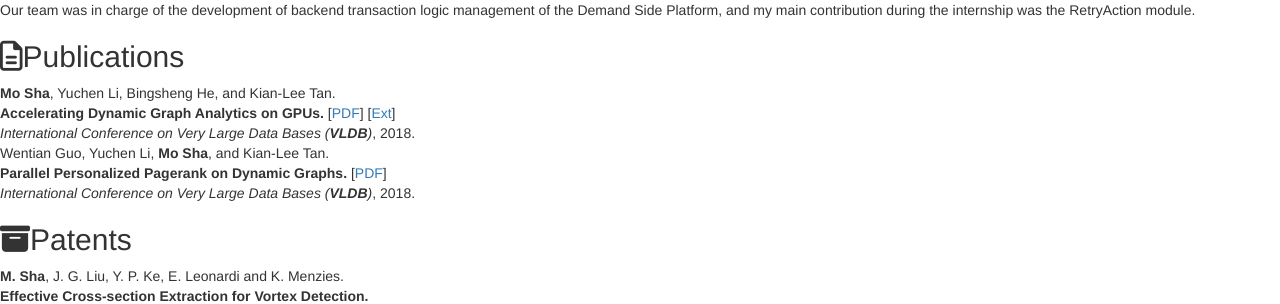
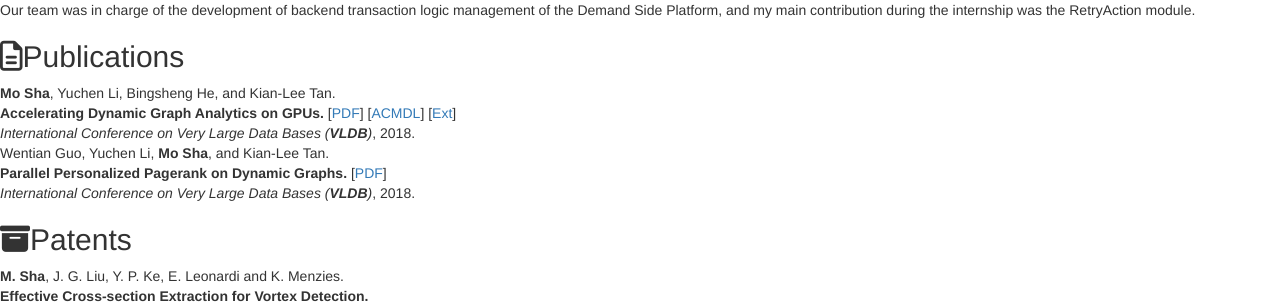
Before and after one commit to desert0616/desert0616.github.io, a Jekyll site: the page built from index.html, in a window 1280 px wide. Shown: the part 1583-1887 px from the top of the page. Built offline with Jekyll 4.4.1, drawn with Linux system fonts in a browser that asks for light colours; nearby versions of some CDN libraries; library files that are not in the unit come from our copies.

Commit message:
add acm dl

```diff
--- a/_includes/publications.html
+++ b/_includes/publications.html
@@ -5,6 +5,7 @@
                     <b>Mo Sha</b>, Yuchen Li, Bingsheng He, and Kian-Lee Tan.<br>
                     <b>Accelerating Dynamic Graph Analytics on GPUs.</b>
                     [<a href="http://www.vldb.org/pvldb/vol11/p107-sha.pdf" >PDF</a>]
+                    [<a href="https://dl.acm.org/citation.cfm?id=3151122" >ACMDL</a>]
                     [<a href="https://arxiv.org/pdf/1709.05061.pdf" >Ext</a>]<br>
                     <i>International Conference on Very Large Data Bases (<b>VLDB</b>)</i>, 2018.
                 </div><!--//item-->
```
